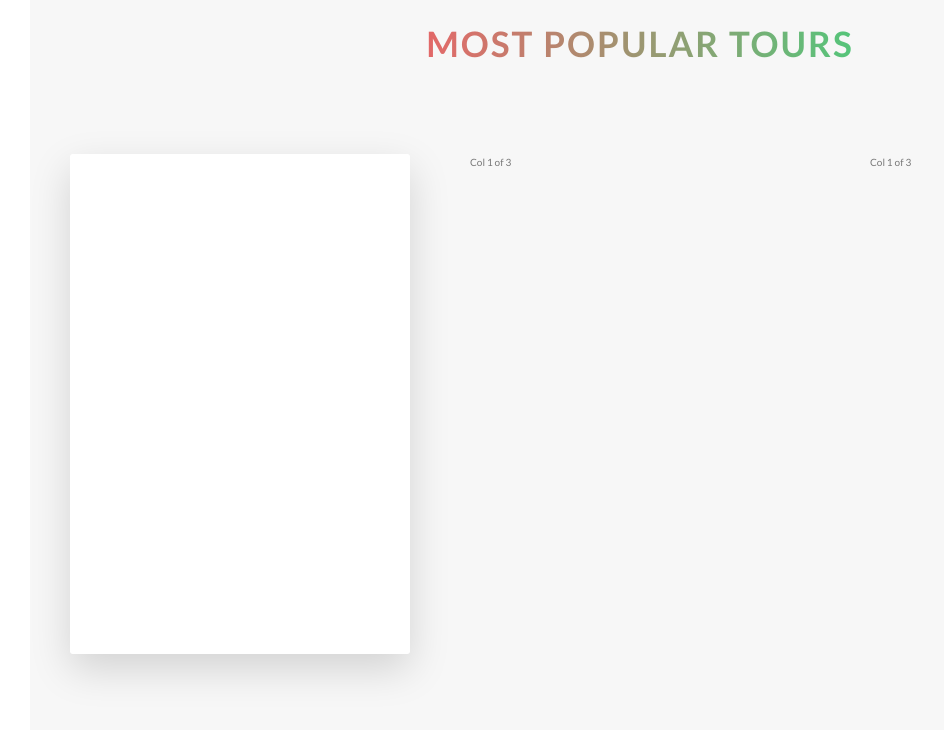
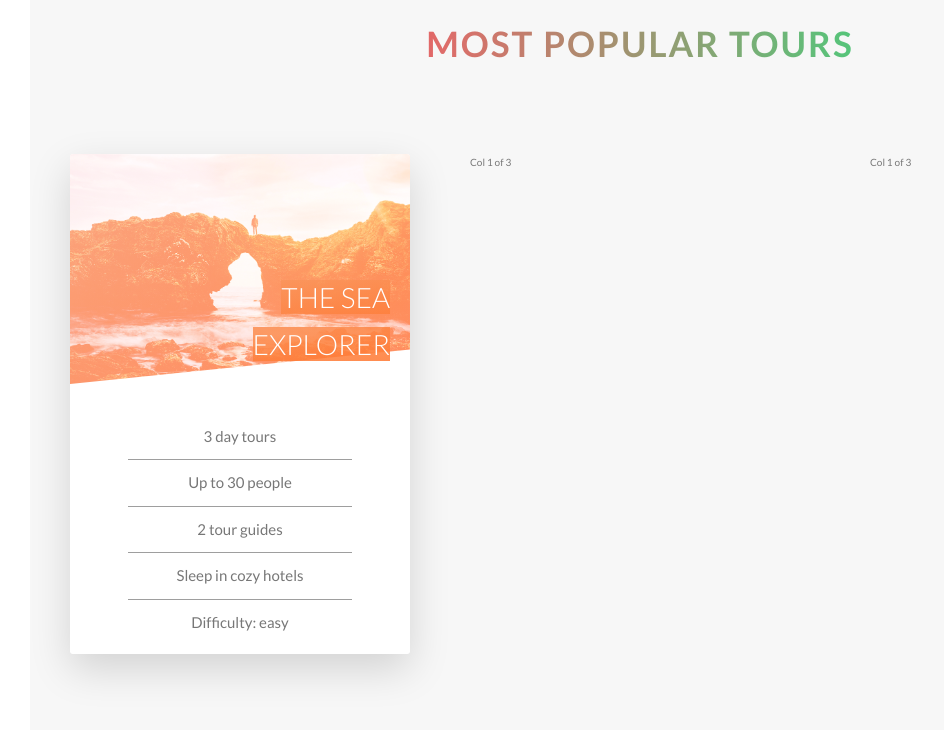
Before and after one commit to CosmonautJones/css-sass, a website: page Natours/index.html in a window 1280 px wide. Shown: the part 2208-2938 px from the top of the page, without its empty margins (0-944 px from the left). Drawn offline with Linux system fonts and the light colour scheme.

Commit message:
first card in tour section almost complete, working animation with image, header, and list

```diff
--- a/Natours/index.html
+++ b/Natours/index.html
@@ -115,7 +115,23 @@
                 <div class="col-1-of-3">
                     <div class="card">
                         <div class="card__side card__side--front">
-                            Card side
+                            <div class="card__picture card__picture--1">
+                                &nbsp;
+                            </div>
+                            <h4 class="card__heading">
+                                <span class="card__heading-span--1">
+                                    The sea explorer
+                                </span>
+                            </h4>
+                            <div class="card__details">
+                                <ul>
+                                    <li>3 day tours</li>
+                                    <li>Up to 30 people</li>
+                                    <li>2 tour guides</li>
+                                    <li>Sleep in cozy hotels</li>
+                                    <li>Difficulty: easy</li>
+                                </ul>
+                            </div>
                         </div>
                         <div class="card__side card__side--back card__side--back-1">
                             Back
--- a/Natours/sass/abstracts/_variables.scss
+++ b/Natours/sass/abstracts/_variables.scss
@@ -11,6 +11,7 @@ $color-tertiary-light: #2998ff;
 $color-tertiary-dark: #5643fa;
 
 $color-grey-light-1: #f7f7f7;
+$color-grey-light-2: rgb(158, 158, 158);
 
 $color-grey-dark: #777;
 $color-white: #fff;
--- a/Natours/sass/components/_card.scss
+++ b/Natours/sass/components/_card.scss
@@ -1,14 +1,11 @@
 .card {
+  // FUNCTIONALITY
   perspective: 150rem;
   -moz-perspective: 150rem;
   position: relative;
   height: 50rem;
 
   &__side {
-    background-color: orangered;
-    color: white;
-    font-size: 2rem;
-
     height: 50rem;
     transition: all 1s ease;
     position: absolute;
@@ -17,6 +14,7 @@
     width: 100%;
     backface-visibility: hidden;
     border-radius: 3px;
+    overflow: hidden;
     box-shadow: 0 1.5rem 4rem rgba($color-black, .15);
 
     &--front {
@@ -41,4 +39,67 @@
     transform: rotateY(0);
   }
 
+  // FRONT SIDE STYLING
+  &__picture {
+    background-size: cover;
+    height: 23rem;
+    background-blend-mode: screen;
+    -webkit-clip-path: polygon(0 0, 100% 0, 100% 85%, 0 100%);
+    clip-path: polygon(0 0, 100% 0, 100% 85%, 0 100%);
+
+    &--1 {
+      background-image: linear-gradient(to right bottom, $color-secondary-light, $color-secondary-dark), url(../img/nat-5.jpg);
+    }
+
+    &--2 {
+      background-image: url(../img/nat-5.jpg);
+    }
+
+    &--3 {
+      background-image: url(../img/nat-5.jpg);
+    }
+  }
+
+  &__heading {
+    font-size: 2.8rem;
+    font-weight: 300;
+    text-transform: uppercase;
+    text-align: right;
+    color: $color-white;
+    position: absolute;
+    top: 12rem;
+    right: 2rem;
+    width: 73%;
+
+  }
+  &__heading-span {
+    padding: 1rem 1.5rem;
+    -webkit-box-decoration-break: clone;
+    box-decoration-break: clone;
+    &--1 {
+      background-image: linear-gradient(to right bottom,
+      rgba($color-secondary-light, .85),
+      rgba($color-secondary-dark, .85));
+    }
+  }
+
+  &__details {
+    padding: 3rem;
+
+    ul {
+      list-style: none;
+      width: 80%;
+      margin: 0 auto;
+
+      li {
+        text-align: center;
+        font-size: 1.5rem;
+        padding: 1rem;l
+
+        &:not(:last-child) {
+          border-bottom: 1px solid $color-grey-light-2;
+        }
+      }
+    }
+  }
 }
--- a/Natours/sass/layout/_header.scss
+++ b/Natours/sass/layout/_header.scss
@@ -5,6 +5,7 @@
   background-size: cover;
   background-position: top;
   position: relative;
+  -webkit-clip-path: polygon(0 0, 100% 0, 100% 70vh, 0 100%);
   clip-path: polygon(0 0, 100% 0, 100% 70vh, 0 100%);
 
   &__logo-box {
```
Also changed, not shown: Natours/css/style.css.
